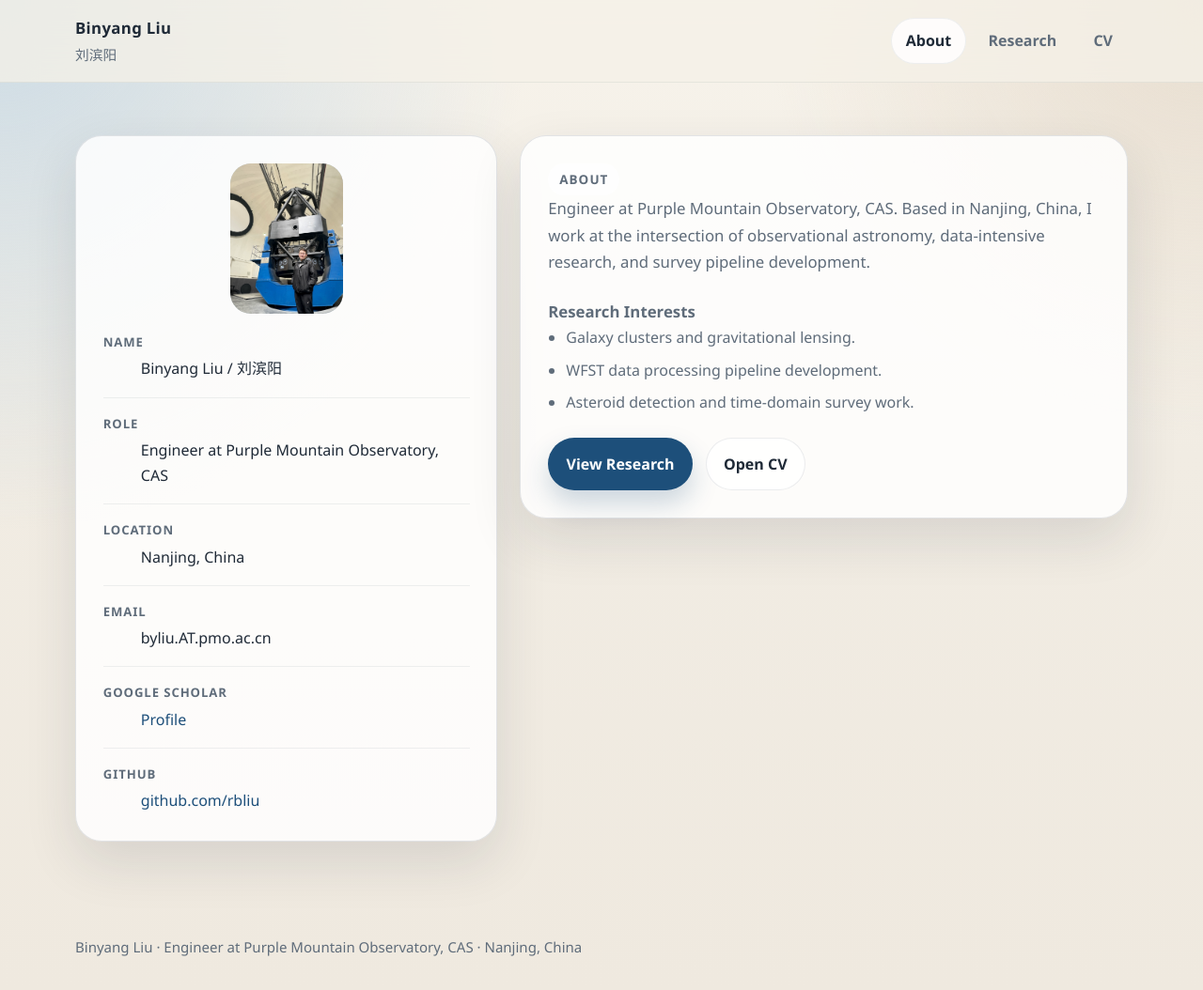
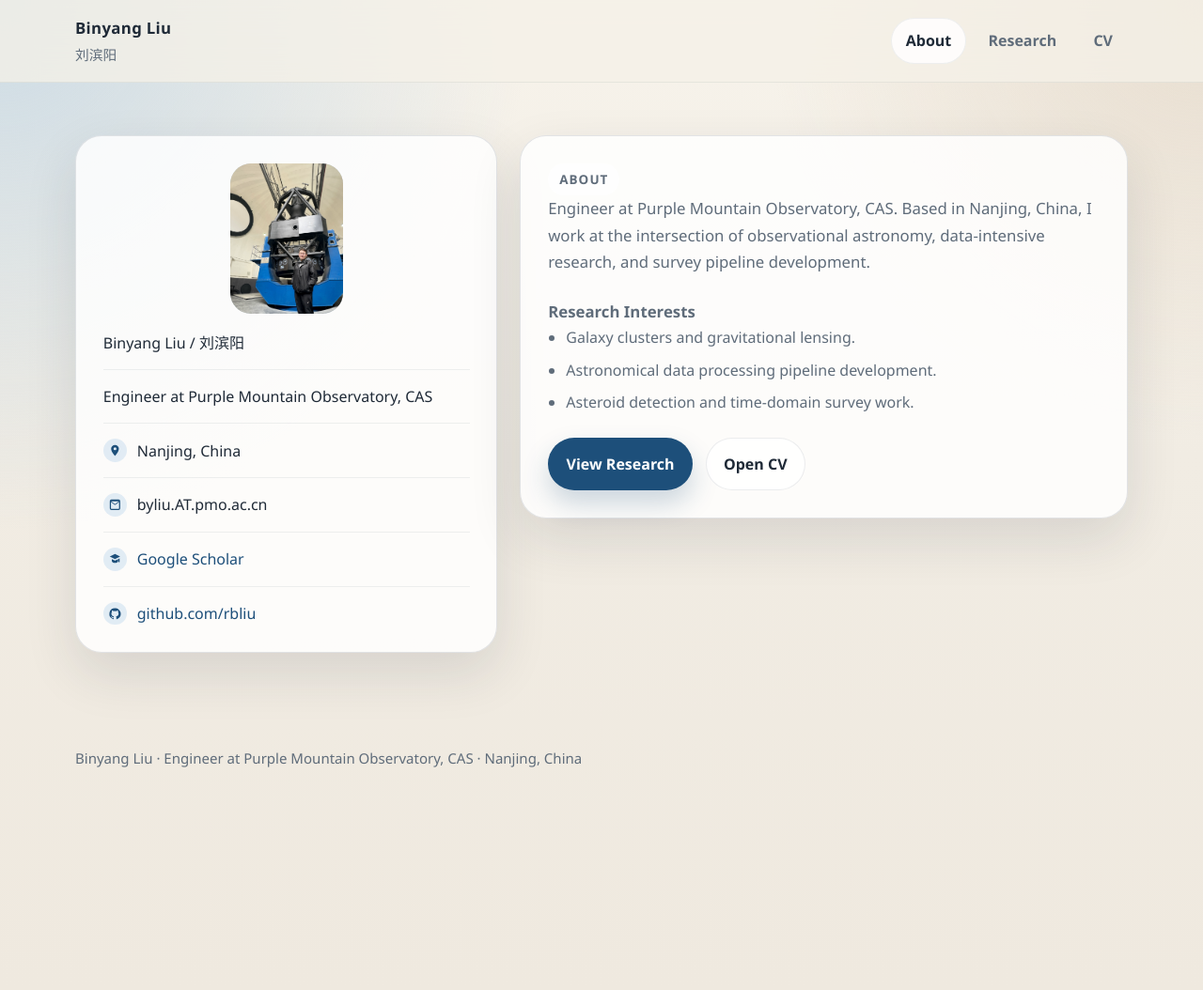
Before and after one commit to rbliu/rbliu.github.io, a Jekyll site: the page built from index.md, in a window 1280 px wide and 1054 px high. Shown: the whole window at 94% size. Built offline with Jekyll 4.4.1, drawn with Linux system fonts in a browser that asks for light colours.

Commit message:
Refine About info card icons

```diff
--- a/assets/css/site.css
+++ b/assets/css/site.css
@@ -269,14 +269,32 @@ img {
   border-bottom: 0;
 }
 
-.meta-label {
-  display: block;
-  margin-bottom: 0.25rem;
-  color: var(--muted);
-  font-size: 0.82rem;
-  font-weight: 700;
-  text-transform: uppercase;
-  letter-spacing: 0.07em;
+.meta-line {
+  margin: 0;
+  display: flex;
+  align-items: center;
+  gap: 0.7rem;
+  color: var(--text);
+  line-height: 1.5;
+  word-break: break-word;
+}
+
+.meta-icon {
+  width: 1.55rem;
+  height: 1.55rem;
+  flex: 0 0 1.55rem;
+  display: inline-flex;
+  align-items: center;
+  justify-content: center;
+  border-radius: 999px;
+  background: rgba(217, 231, 242, 0.8);
+  color: var(--accent);
+}
+
+.meta-icon svg {
+  width: 0.92rem;
+  height: 0.92rem;
+  fill: currentColor;
 }
 
 .grid {
--- a/index.md
+++ b/index.md
@@ -16,28 +16,50 @@ nav_key: about
     </div>
     <dl class="meta-list">
       <div class="meta-list__item">
-        <dt class="meta-label">Name</dt>
-        <dd>Binyang Liu / 刘滨阳</dd>
+        <dd class="meta-line">Binyang Liu / 刘滨阳</dd>
       </div>
       <div class="meta-list__item">
-        <dt class="meta-label">Role</dt>
-        <dd>{{ site.author.title }}</dd>
+        <dd class="meta-line">{{ site.author.title }}</dd>
       </div>
       <div class="meta-list__item">
-        <dt class="meta-label">Location</dt>
-        <dd>{{ site.author.location }}</dd>
+        <dd class="meta-line">
+          <span class="meta-icon" aria-hidden="true">
+            <svg viewBox="0 0 24 24" role="img">
+              <path d="M12 2.75a6.75 6.75 0 0 0-6.75 6.75c0 4.65 5.22 10.75 6.75 12.42 1.53-1.67 6.75-7.77 6.75-12.42A6.75 6.75 0 0 0 12 2.75Zm0 9.25a2.5 2.5 0 1 1 0-5 2.5 2.5 0 0 1 0 5Z"/>
+            </svg>
+          </span>
+          <span>{{ site.author.location }}</span>
+        </dd>
       </div>
       <div class="meta-list__item">
-        <dt class="meta-label">Email</dt>
-        <dd>byliu.AT.pmo.ac.cn</dd>
+        <dd class="meta-line">
+          <span class="meta-icon" aria-hidden="true">
+            <svg viewBox="0 0 24 24" role="img">
+              <path d="M3 5.75A2.75 2.75 0 0 1 5.75 3h12.5A2.75 2.75 0 0 1 21 5.75v12.5A2.75 2.75 0 0 1 18.25 21H5.75A2.75 2.75 0 0 1 3 18.25Zm2.2.25 6.8 5.1L18.8 6Zm13.8 1.25-6.4 4.8a1 1 0 0 1-1.2 0L5 7.25v11a.75.75 0 0 0 .75.75h12.5a.75.75 0 0 0 .75-.75Z"/>
+            </svg>
+          </span>
+          <span>byliu.AT.pmo.ac.cn</span>
+        </dd>
       </div>
       <div class="meta-list__item">
-        <dt class="meta-label">Google Scholar</dt>
-        <dd><a href="{{ site.author.scholar }}">Profile</a></dd>
+        <dd class="meta-line">
+          <span class="meta-icon" aria-hidden="true">
+            <svg viewBox="0 0 24 24" role="img">
+              <path d="m12 3 9 4.5-9 4.5-9-4.5Zm-5.5 8.8V15c0 1.98 2.46 3.5 5.5 3.5s5.5-1.52 5.5-3.5v-3.2l-5.05 2.52a1 1 0 0 1-.9 0Zm11.75-.52 1.75-.88v5.85a1 1 0 1 1-2 0v-4.97Z"/>
+            </svg>
+          </span>
+          <a href="{{ site.author.scholar }}">Google Scholar</a>
+        </dd>
       </div>
       <div class="meta-list__item">
-        <dt class="meta-label">GitHub</dt>
-        <dd><a href="https://github.com/{{ site.author.github }}">github.com/{{ site.author.github }}</a></dd>
+        <dd class="meta-line">
+          <span class="meta-icon" aria-hidden="true">
+            <svg viewBox="0 0 24 24" role="img">
+              <path d="M12 2.5a9.75 9.75 0 0 0-3.08 19c.49.09.67-.21.67-.48v-1.7c-2.73.6-3.3-1.16-3.3-1.16a2.6 2.6 0 0 0-1.09-1.43c-.89-.61.07-.6.07-.6a2.05 2.05 0 0 1 1.49 1 2.08 2.08 0 0 0 2.84.81 2.08 2.08 0 0 1 .62-1.31c-2.18-.25-4.47-1.09-4.47-4.84a3.78 3.78 0 0 1 1-2.63 3.52 3.52 0 0 1 .1-2.59s.82-.26 2.68 1a9.2 9.2 0 0 1 4.88 0c1.86-1.26 2.68-1 2.68-1a3.52 3.52 0 0 1 .1 2.59 3.78 3.78 0 0 1 1 2.63c0 3.76-2.29 4.59-4.48 4.84a2.33 2.33 0 0 1 .67 1.81v2.69c0 .27.18.58.68.48A9.75 9.75 0 0 0 12 2.5"/>
+            </svg>
+          </span>
+          <a href="https://github.com/{{ site.author.github }}">github.com/{{ site.author.github }}</a>
+        </dd>
       </div>
     </dl>
   </aside>
@@ -55,7 +77,7 @@ nav_key: about
         <p class="content-heading">Research Interests</p>
         <ul>
           <li>Galaxy clusters and gravitational lensing.</li>
-          <li>WFST data processing pipeline development.</li>
+          <li>Astronomical data processing pipeline development.</li>
           <li>Asteroid detection and time-domain survey work.</li>
         </ul>
       </div>
```
